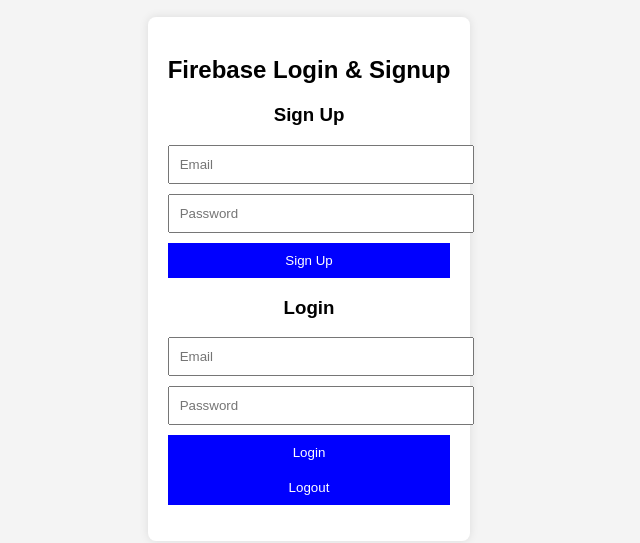
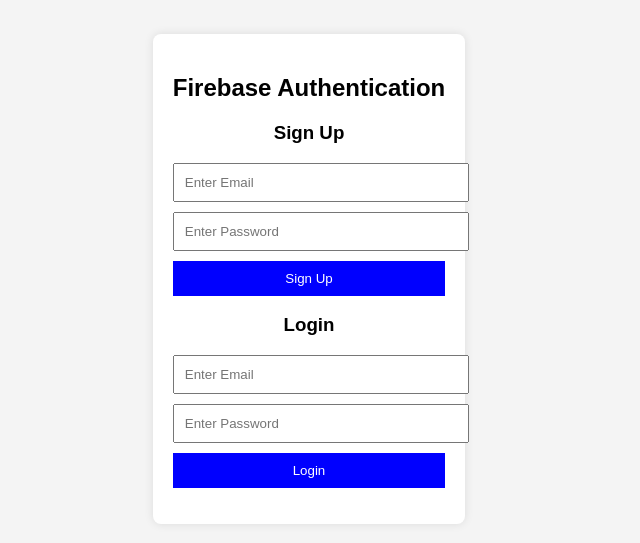
Before and after one commit to SahanaSGithub/farm-login, a plain HTML site: page index.html in a window 1280 px wide. Shown: the part 129-672 px from the top of the page, without its empty margins (331-971 px from the left). Drawn offline with Linux system fonts and the light colour scheme.

Commit message:
Update index.html

```diff
--- a/index.html
+++ b/index.html
@@ -3,35 +3,37 @@
 <head>
     <meta charset="UTF-8">
     <meta name="viewport" content="width=device-width, initial-scale=1.0">
-    <title>Login & Signup</title>
+    <title>Firebase Login & Signup</title>
     <link rel="stylesheet" href="style.css">
 </head>
 <body>
     <div class="container">
-        <h2>Firebase Login & Signup</h2>
+        <h2>Firebase Authentication</h2>
 
         <!-- Signup Form -->
         <div id="signup-form">
             <h3>Sign Up</h3>
-            <input type="email" id="signup-email" placeholder="Email">
-            <input type="password" id="signup-password" placeholder="Password">
+            <input type="email" id="signup-email" placeholder="Enter Email" required>
+            <input type="password" id="signup-password" placeholder="Enter Password" required>
             <button onclick="signUp()">Sign Up</button>
         </div>
 
         <!-- Login Form -->
         <div id="login-form">
             <h3>Login</h3>
-            <input type="email" id="login-email" placeholder="Email">
-            <input type="password" id="login-password" placeholder="Password">
+            <input type="email" id="login-email" placeholder="Enter Email" required>
+            <input type="password" id="login-password" placeholder="Enter Password" required>
             <button onclick="logIn()">Login</button>
         </div>
 
-        <button onclick="logOut()">Logout</button>
+        <button id="logout-btn" onclick="logOut()" style="display: none;">Logout</button>
         <p id="user-info"></p>
     </div>
 
-    <script src="https://www.gstatic.com/firebasejs/9.6.1/firebase-app.js"></script>
-    <script src="https://www.gstatic.com/firebasejs/9.6.1/firebase-auth.js"></script>
+    <!-- Firebase SDK -->
+    <script src="https://www.gstatic.com/firebasejs/10.8.0/firebase-app.js"></script>
+    <script src="https://www.gstatic.com/firebasejs/10.8.0/firebase-auth.js"></script>
+
     <script src="firebase.js"></script>
     <script src="script.js"></script>
 </body>
```
